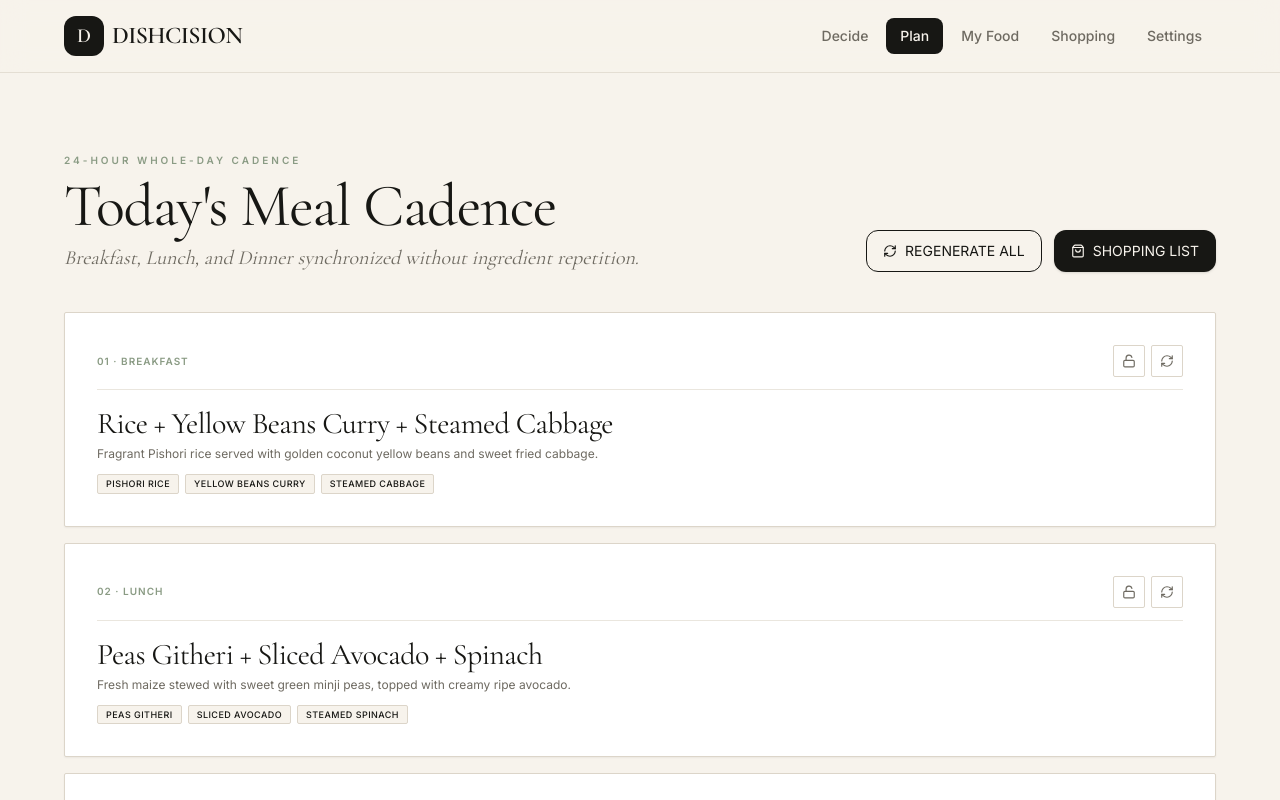
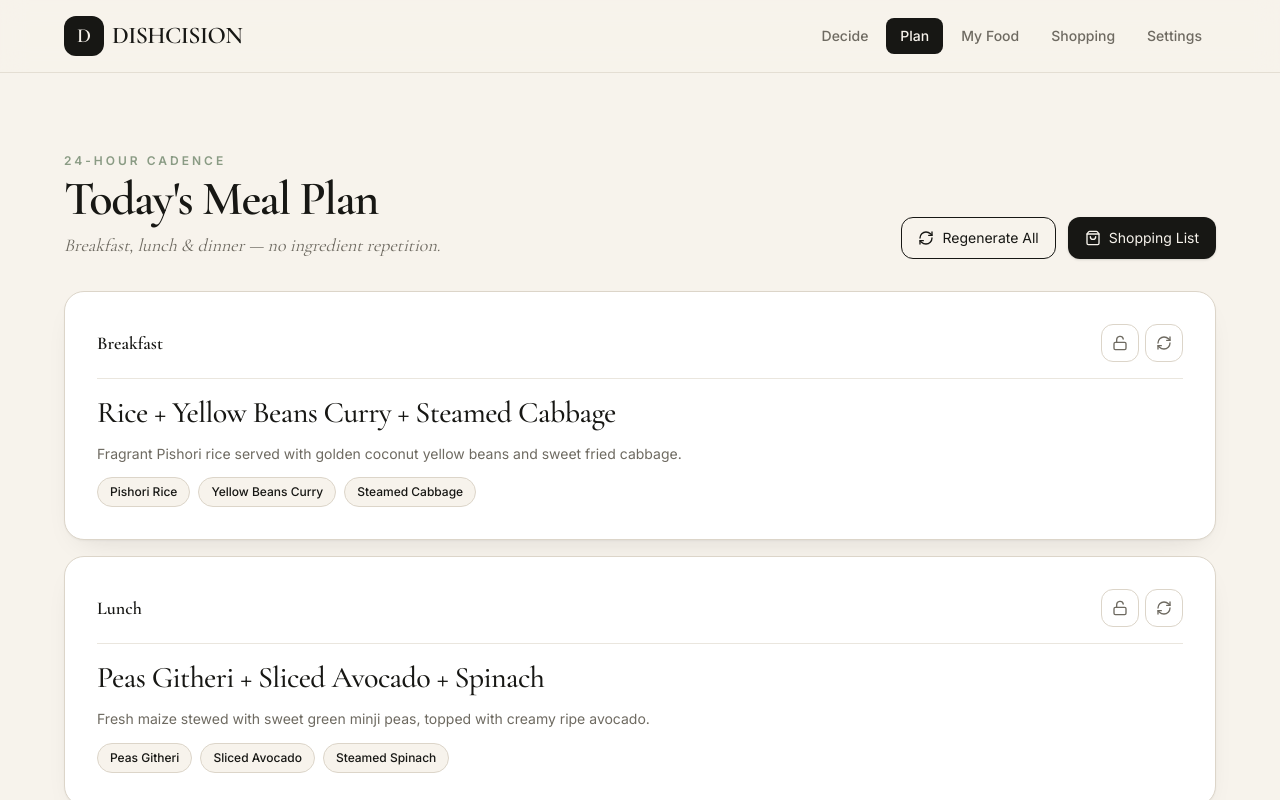
Before and after one commit to jeffkaberagithara-guru/dishcision, a Next.js app: page /app/plan in a window 1280 px wide. Shown: the top 800 px of the page. Built offline with nearby package versions, Linux system fonts and the light colour scheme.

Commit message:
Update Plan, Shopping, and Settings pages to the modern rounded card aesthetic

```diff
--- a/app/app/plan/page.tsx
+++ b/app/app/plan/page.tsx
@@ -29,10 +29,8 @@ export default function PlanPage() {
     return (
       <div className="min-h-screen bg-[#F7F3EC] flex flex-col justify-between">
         <Header />
-        <main className="container-editorial py-24 text-center">
-          <p className="font-serif italic text-xl text-[#6E6A61]">
-            Assembling 24-hour cadence...
-          </p>
+        <main className="container-editorial py-32 text-center">
+          <p className="font-serif italic text-2xl text-[#6E6A61]">Assembling 24-hour cadence...</p>
         </main>
         <Footer />
       </div>
@@ -41,109 +39,86 @@ export default function PlanPage() {
 
   const slots = dailyPlan
     ? [
-        { type: 'breakfast' as const, label: '01 · BREAKFAST', slot: dailyPlan.breakfast },
-        { type: 'lunch' as const, label: '02 · LUNCH', slot: dailyPlan.lunch },
-        { type: 'dinner' as const, label: '03 · DINNER', slot: dailyPlan.dinner },
+        { type: 'breakfast' as const, label: 'Breakfast', slot: dailyPlan.breakfast },
+        { type: 'lunch' as const, label: 'Lunch', slot: dailyPlan.lunch },
+        { type: 'dinner' as const, label: 'Dinner', slot: dailyPlan.dinner },
       ]
     : [];
 
   return (
-    <div className="min-h-screen bg-[#F7F3EC] flex flex-col justify-between pb-20 md:pb-0">
+    <div className="min-h-screen bg-[#F7F3EC] flex flex-col justify-between pb-24 md:pb-0">
       <Header />
 
-      <main className="container-editorial py-8 sm:py-12 md:py-20 max-w-4xl space-y-6 sm:space-y-8">
-        {/* Header section */}
-        <div className="flex flex-col gap-4 sm:flex-row sm:items-end sm:justify-between">
+      <main className="container-editorial py-10 sm:py-14 md:py-20 max-w-4xl space-y-8">
+        <div className="flex flex-col gap-5 sm:flex-row sm:items-end sm:justify-between">
           <div className="space-y-2">
-            <span className="text-[10px] uppercase tracking-[0.3em] font-sans font-semibold text-[#8A9B84] block">
-              24-HOUR WHOLE-DAY CADENCE
+            <span className="text-xs uppercase tracking-[0.25em] font-semibold text-[#8A9B84] block">
+              24-hour cadence
             </span>
-            <h1 className="font-serif text-3xl sm:text-5xl md:text-6xl text-[#171714]">
-              Today&apos;s Meal Cadence
+            <h1 className="font-hero text-3xl sm:text-5xl text-[#171714]">
+              Today&apos;s Meal Plan
             </h1>
-            <p className="font-serif italic text-base sm:text-xl text-[#6E6A61]">
-              Breakfast, Lunch, and Dinner synchronized without ingredient repetition.
+            <p className="font-serif italic text-lg text-[#6E6A61]">
+              Breakfast, lunch &amp; dinner — no ingredient repetition.
             </p>
           </div>
 
           <div className="flex items-center gap-2 sm:gap-3">
-            <Button
-              variant="outline"
-              size="md"
-              onClick={() => generatePlan()}
-              className="gap-2 flex-1 sm:flex-none"
-            >
-              <RefreshCw className="w-3.5 h-3.5" />
-              REGENERATE ALL
+            <Button variant="outline" size="md" onClick={() => generatePlan()} className="gap-2 flex-1 sm:flex-none">
+              <RefreshCw className="w-4 h-4" /> Regenerate All
             </Button>
             <Link href="/app/shopping" className="flex-1 sm:flex-none">
               <Button variant="primary" size="md" className="gap-2 w-full">
-                <ShoppingBag className="w-3.5 h-3.5" />
-                SHOPPING LIST
+                <ShoppingBag className="w-4 h-4" /> Shopping List
               </Button>
             </Link>
           </div>
         </div>
 
-        {/* 3-Meal Cadence Cards */}
         {slots.length > 0 ? (
-          <div className="space-y-3 sm:space-y-4 pt-1 sm:pt-2">
+          <div className="space-y-4">
             {slots.map(({ type, label, slot }) => (
-              <div
-                key={type}
-                className="bg-white border border-[#DCD5C9] p-4 sm:p-6 md:p-8 rounded-[2px] space-y-3 sm:space-y-4 shadow-xs"
-              >
-                <div className="flex items-center justify-between gap-2 border-b border-[#DCD5C9]/60 pb-3">
-                  <div className="flex items-center gap-2 flex-wrap min-w-0">
-                    <span className="text-[10px] uppercase tracking-widest text-[#8A9B84] font-sans font-semibold">
+              <div key={type} className="card-modern p-6 sm:p-8 space-y-4">
+                <div className="flex items-center justify-between gap-2 border-b border-[#DCD5C9]/60 pb-4">
+                  <div className="flex items-center gap-2.5 flex-wrap min-w-0">
+                    <span className="font-serif text-lg font-semibold text-[#171714]">
                       {label}
                     </span>
-                    {slot.isLeftover && <Badge variant="terracotta">LEFTOVER</Badge>}
-                    {slot.isLocked && <Badge variant="muted">LOCKED</Badge>}
+                    {slot.isLeftover && <Badge variant="terracotta" size="sm">LEFTOVER</Badge>}
+                    {slot.isLocked && <Badge variant="muted" size="sm">LOCKED</Badge>}
                   </div>
 
                   <div className="flex items-center gap-1.5 shrink-0">
                     <button
                       onClick={() => toggleLockSlot(type)}
-                      className="p-2 text-[#6E6A61] hover:text-[#171714] transition-colors rounded-[2px] border border-[#DCD5C9] bg-white cursor-pointer"
+                      className="p-2.5 text-[#6E6A61] hover:text-[#171714] transition-colors rounded-xl border border-[#DCD5C9] bg-white cursor-pointer"
                       title={slot.isLocked ? 'Unlock slot' : 'Lock slot'}
                     >
-                      {slot.isLocked ? (
-                        <Lock className="w-3.5 h-3.5 text-[#8A9B84]" />
-                      ) : (
-                        <Unlock className="w-3.5 h-3.5" />
-                      )}
+                      {slot.isLocked ? <Lock className="w-4 h-4 text-[#8A9B84]" /> : <Unlock className="w-4 h-4" />}
                     </button>
-
                     <button
                       onClick={() => regenerateSlot(type)}
                       disabled={slot.isLocked}
-                      className="p-2 text-[#6E6A61] hover:text-[#171714] disabled:opacity-30 disabled:cursor-not-allowed transition-colors rounded-[2px] border border-[#DCD5C9] bg-white cursor-pointer"
+                      className="p-2.5 text-[#6E6A61] hover:text-[#171714] disabled:opacity-30 disabled:cursor-not-allowed transition-colors rounded-xl border border-[#DCD5C9] bg-white cursor-pointer"
                       title="Regenerate this slot"
                     >
-                      <RefreshCw className="w-3.5 h-3.5" />
+                      <RefreshCw className="w-4 h-4" />
                     </button>
                   </div>
                 </div>
 
                 <div className="space-y-3">
-                  <div className="space-y-1">
-                    <h3 className="font-serif text-xl sm:text-2xl md:text-3xl text-[#171714] font-normal">
+                  <h3 className="font-serif text-2xl sm:text-3xl text-[#171714] font-medium">
                     {slot.meal.name}
                   </h3>
                   {slot.meal.description && (
-                      <p className="text-xs text-[#6E6A61] font-sans line-clamp-2">
+                    <p className="text-sm text-[#6E6A61] font-sans leading-relaxed">
                       {slot.meal.description}
                     </p>
                   )}
-                  </div>
-
-                  <div className="flex flex-wrap gap-1.5">
+                  <div className="flex flex-wrap gap-2">
                     {slot.meal.plate.map((item, i) => (
-                      <span
-                        key={i}
-                        className="text-[9px] uppercase tracking-wider px-2 py-0.5 bg-[#F7F3EC] border border-[#DCD5C9] text-[#171714] rounded-[2px] font-medium"
-                      >
+                      <span key={i} className="text-xs font-medium px-3 py-1.5 bg-[#F7F3EC] border border-[#DCD5C9] text-[#171714] rounded-full">
                         {item.name}
                       </span>
                     ))}
@@ -153,19 +128,13 @@ export default function PlanPage() {
             ))}
           </div>
         ) : (
-          <div className="p-12 bg-white border border-[#DCD5C9] rounded-[2px] text-center space-y-4">
-            <h2 className="font-serif text-3xl text-[#171714]">Nothing planned yet.</h2>
-            <p className="text-sm text-[#6E6A61]">
+          <div className="card-modern p-12 text-center space-y-5">
+            <h2 className="font-hero text-3xl text-[#171714]">Nothing planned yet.</h2>
+            <p className="text-sm text-[#6E6A61] flex justify-center">
               Generate a balanced 24-hour cadence connecting breakfast, lunch, and dinner.
             </p>
-            <Button
-              variant="primary"
-              size="lg"
-              onClick={() => generatePlan()}
-              className="gap-2"
-            >
-              <Sparkles className="w-4 h-4" />
-              PLAN MY DAY
+            <Button variant="primary" size="lg" onClick={() => generatePlan()} className="gap-2">
+              <Sparkles className="w-4 h-4" /> Plan My Day
             </Button>
           </div>
         )}
--- a/app/app/shopping/page.tsx
+++ b/app/app/shopping/page.tsx
@@ -12,14 +12,14 @@ import { Check, Plus, RefreshCw, ShoppingBag, Trash2 } from 'lucide-react';
 const CATEGORIES: FoodCategory[] = ['staple', 'protein', 'vegetable', 'legume', 'salad', 'fruit', 'beverage', 'pantry'];
 
 const CATEGORY_LABELS: Record<FoodCategory, string> = {
-  staple: 'STAPLES',
-  protein: 'PROTEINS',
-  vegetable: 'VEGETABLES',
-  legume: 'LEGUMES',
-  salad: 'SALADS',
-  fruit: 'FRUIT',
-  beverage: 'BEVERAGES',
-  pantry: 'PANTRY',
+  staple: 'Staples',
+  protein: 'Proteins',
+  vegetable: 'Vegetables',
+  legume: 'Legumes',
+  salad: 'Salads',
+  fruit: 'Fruit',
+  beverage: 'Beverages',
+  pantry: 'Pantry',
 };
 
 export default function ShoppingPage() {
@@ -59,18 +59,15 @@ export default function ShoppingPage() {
   };
 
   return (
-    <div className="min-h-screen bg-[#F7F3EC] flex flex-col pb-20 md:pb-0">
+    <div className="min-h-screen bg-[#F7F3EC] flex flex-col pb-24 md:pb-0">
       <Header />
-      <main className="container-editorial w-full max-w-5xl flex-1 py-8 sm:py-12 md:py-20 space-y-6 sm:space-y-8">
-        {/* Header */}
+      <main className="container-editorial w-full max-w-5xl flex-1 py-10 sm:py-14 md:py-20 space-y-8">
         <div className="flex flex-col gap-5 sm:flex-row sm:items-end sm:justify-between">
           <div className="space-y-2">
-            <span className="text-[10px] uppercase tracking-[0.3em] font-sans font-semibold text-[#8A9B84] block">
-              PLAN-BASED SHOPPING
+            <span className="text-xs uppercase tracking-[0.25em] font-semibold text-[#8A9B84] block">
+              Plan-based list
             </span>
-            <h1 className="font-serif text-4xl sm:text-5xl md:text-6xl text-[#171714] font-normal">
-              Shopping List
-            </h1>
+            <h1 className="font-hero text-3xl sm:text-5xl text-[#171714]">Shopping List</h1>
             <p className="text-sm text-[#6E6A61]">
               {shoppingList.length === 0
                 ? 'Generate from your planned meals or add items manually.'
@@ -89,50 +86,46 @@ export default function ShoppingPage() {
           </div>
         </div>
 
-        {/* Add form */}
-        <form onSubmit={handleAdd} className="bg-white border border-[#DCD5C9] p-4 sm:p-5 grid grid-cols-1 sm:grid-cols-[1fr_10rem_auto] gap-3 rounded-[2px]">
+        <form onSubmit={handleAdd} className="card-modern p-4 sm:p-5 grid grid-cols-1 sm:grid-cols-[1fr_10rem_auto] gap-3">
           <label className="sr-only" htmlFor="shopping-item">Add an item</label>
           <input
             id="shopping-item"
             value={name}
             onChange={(event) => setName(event.target.value)}
             placeholder="Add something you need"
-            className="min-h-11 w-full border border-[#DCD5C9] bg-[#F7F3EC] px-3 text-sm rounded-[2px] focus:outline-none focus:border-[#8A9B84]"
+            className="min-h-12 w-full border border-[#DCD5C9] bg-[#F7F3EC] px-4 text-base rounded-xl focus:outline-none focus:border-[#8A9B84] focus:ring-4 focus:ring-[#8A9B84]/10"
           />
           <div className="grid grid-cols-[1fr_auto] sm:grid-cols-none gap-3">
             <select
               value={category}
               onChange={(event) => setCategory(event.target.value as FoodCategory)}
-              className="min-h-11 border border-[#DCD5C9] bg-white px-3 text-sm rounded-[2px] focus:outline-none focus:border-[#8A9B84]"
+              className="min-h-12 border border-[#DCD5C9] bg-white px-3 text-base rounded-xl focus:outline-none focus:border-[#8A9B84]"
             >
               {CATEGORIES.map((value) => (
-                <option key={value} value={value}>
-                  {CATEGORY_LABELS[value]}
-                </option>
+                <option key={value} value={value}>{CATEGORY_LABELS[value]}</option>
               ))}
             </select>
             <Button type="submit" variant="primary" size="md" className="gap-2">
-              <Plus className="w-4 h-4" /> Add item
+              <Plus className="w-4 h-4" /> Add
             </Button>
           </div>
         </form>
 
-        {/* Shopping list or empty state */}
         {groupedItems.length > 0 ? (
           <div className="grid grid-cols-1 md:grid-cols-2 gap-4 sm:gap-6">
             {groupedItems.map(({ category: group, items }) => (
-              <section key={group} className="bg-white border border-[#DCD5C9] p-4 sm:p-6 rounded-[2px] space-y-3">
-                <h2 className="text-xs uppercase tracking-widest font-sans font-semibold text-[#171714] border-b border-[#DCD5C9] pb-3">
+              <section key={group} className="card-modern p-5 sm:p-6 space-y-3">
+                <h2 className="font-serif text-xl font-semibold text-[#171714] border-b border-[#DCD5C9]/60 pb-3">
                   {CATEGORY_LABELS[group]}
                 </h2>
                 <ul className="space-y-1">
                   {items.map((item) => (
-                    <li key={item.id} className="group flex items-center gap-3 py-2">
+                    <li key={item.id} className="group flex items-center gap-3 py-2.5">
                       <button
                         type="button"
                         onClick={() => toggleShoppingItem(item.id)}
                         aria-label={`Mark ${item.name} as ${item.isChecked ? 'not collected' : 'collected'}`}
-                        className={`grid size-6 shrink-0 place-items-center border rounded-[2px] cursor-pointer transition-colors ${
+                        className={`grid size-7 shrink-0 place-items-center rounded-lg border cursor-pointer transition-colors ${
                           item.isChecked
                             ? 'bg-[#8A9B84] border-[#8A9B84] text-white'
                             : 'border-[#DCD5C9] bg-[#F7F3EC] hover:border-[#8A9B84]/50'
@@ -143,13 +136,13 @@ export default function ShoppingPage() {
                       <button
                         type="button"
                         onClick={() => toggleShoppingItem(item.id)}
-                        className={`min-w-0 flex-1 text-left text-sm cursor-pointer ${
+                        className={`min-w-0 flex-1 text-left text-base font-medium cursor-pointer ${
                           item.isChecked ? 'text-[#6E6A61] line-through' : 'text-[#171714]'
                         }`}
                       >
                         {item.name}
                         {item.sourceMealCount && item.sourceMealCount > 1 && (
-                          <span className="ml-2 text-[10px] text-[#6E6A61]">x{item.sourceMealCount}</span>
+                          <span className="ml-2 text-xs text-[#6E6A61]">x{item.sourceMealCount}</span>
                         )}
                       </button>
                       <button
@@ -167,9 +160,11 @@ export default function ShoppingPage() {
             ))}
           </div>
         ) : (
-          <div className="p-12 bg-white border border-[#DCD5C9] rounded-[2px] text-center space-y-4">
-            <ShoppingBag className="w-10 h-10 text-[#DCD5C9] mx-auto" />
-            <h2 className="font-serif text-2xl text-[#171714]">Your shopping list is empty.</h2>
+          <div className="card-modern p-12 text-center space-y-5">
+            <div className="grid place-items-center size-16 rounded-2xl bg-[#8A9B84]/12 text-[#54684E] mx-auto">
+              <ShoppingBag className="w-8 h-8" />
+            </div>
+            <h2 className="font-hero text-2xl text-[#171714]">Your shopping list is empty.</h2>
             <p className="text-sm text-[#6E6A61] max-w-sm mx-auto">
               Generate a daily plan first, then refresh to build your shopping list from planned meals.
             </p>
```
Also changed, not shown: app/app/settings/page.tsx (+21 -37 lines). Lines whose indentation alone changed are shown as unchanged.
